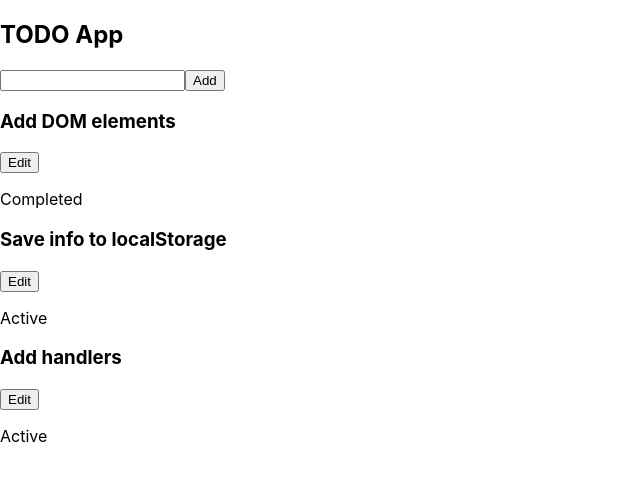
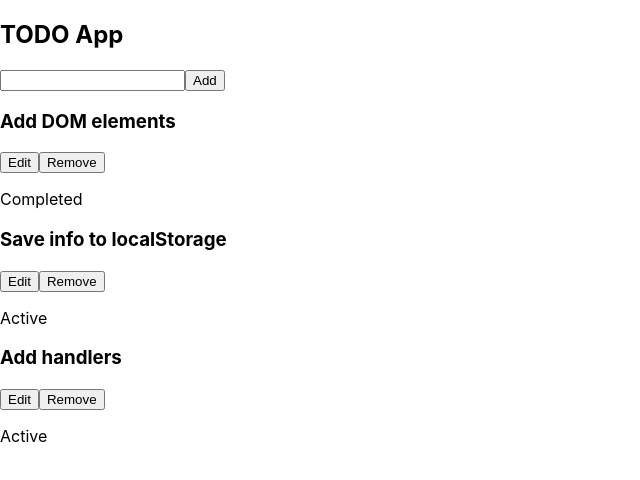
Before and after one commit to garmoza/todo, a React (Create React App) app: page / in a window 1280 px wide. Shown: the top 480 px of the page, without its empty margins (0-640 px from the left). Built offline with nearby package versions, Linux system fonts and the light colour scheme.

Commit message:
adds remove button

```diff
--- a/src/App.tsx
+++ b/src/App.tsx
@@ -3,7 +3,7 @@ import React, { useState } from 'react'
 import { useLocalStorageState } from './hooks/semiPersistent'
 
 import type { TodoItem } from './types'
-import { ItemsProvider, useItems, useItemsReducer } from './components/ItemsContext'
+import { ItemsProvider, useItems, useItemsDispatch, useItemsReducer } from './components/ItemsContext'
 
 function App (): JSX.Element {
   return (
@@ -63,6 +63,8 @@ const List: React.FC = () => {
 }
 
 const Item: React.FC<TodoItem> = ({ id, title, completed }) => {
+  const itemsDispatch = useItemsDispatch()
+
   const [isEditing, setIsEditing] = useState(false)
 
   return (
@@ -70,6 +72,18 @@ const Item: React.FC<TodoItem> = ({ id, title, completed }) => {
       <h3>{title}</h3>
       <button onClick={() => { setIsEditing(!isEditing) }} >
         {isEditing ? 'Save' : 'Edit'}
+      </button>
+      <button onClick={() => {
+        itemsDispatch({
+          type: 'ITEM_REMOVE',
+          payload: {
+            id,
+            title,
+            completed
+          }
+        })
+      }}>
+        Remove
       </button>
       {completed
         ? (
--- a/src/components/ItemsContext.tsx
+++ b/src/components/ItemsContext.tsx
@@ -47,9 +47,7 @@ const itemsReducer = (
         ...state
       ]
     case 'ITEM_REMOVE':
-      return [
-        ...state
-      ]
+      return state.filter(item => item.id !== action.payload.id)
     default:
       throw new Error()
   }
--- a/src/types.ts
+++ b/src/types.ts
@@ -11,6 +11,7 @@ interface ItemAddAction {
 
 interface ItemRemoveAction {
   type: 'ITEM_REMOVE'
+  payload: TodoItem
 }
 
 export type ItemsAction =
```
